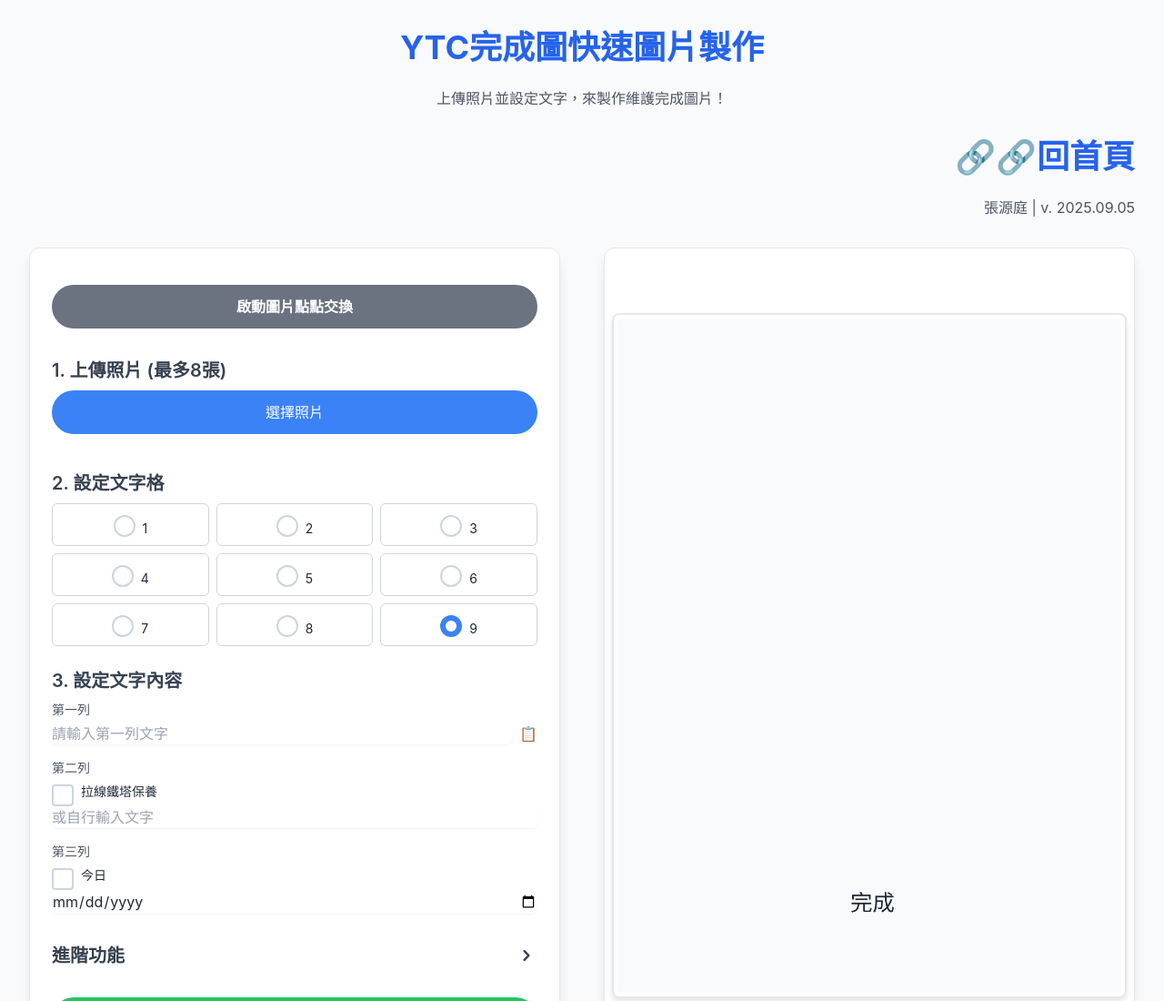
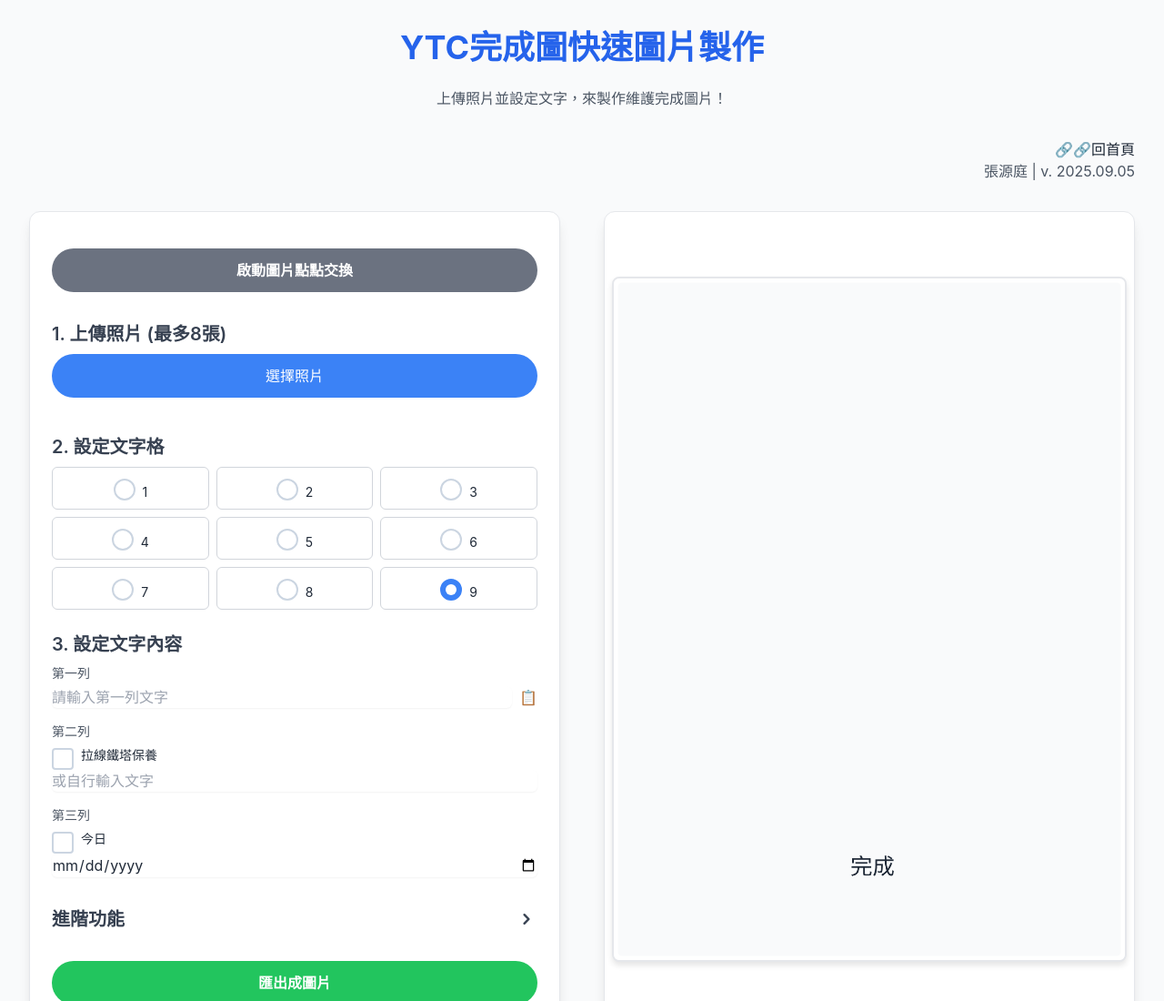
Before and after one commit to svcopcc/BBD, a website: page bbdimg.html in a window 1280 px wide. Shown: the top 1100 px of the page at 91% size. Drawn offline with nearby package versions, Linux system fonts and the light colour scheme.

Commit message:
Update bbdimg.html

```diff
--- a/bbdimg.html
+++ b/bbdimg.html
@@ -148,7 +148,7 @@
     <div class="container mx-auto p-4 md:p-8">
         <h1 class="text-3xl md:text-4xl font-bold text-center text-blue-600 mb-6">YTC完成圖快速圖片製作</h1>
         <p class="text-center text-gray-600 mb-8">上傳照片並設定文字，來製作維護完成圖片！</p>
-        <h2 class="text-3xl md:text-4xl font-bold text-center text-blue-600 mb-6" style="color=rgb(31 227 84); text-align: right; font-size=1.5em;"><a href="https://feixu.tw/BBD/">🔗🔗回首頁</h2>
+        <p style="color=rgb(31 227 84); text-align: right; font-size=1.5em;"><a href="https://feixu.tw/BBD/">🔗🔗回首頁</p>
         <p class="text-center text-gray-600 mb-8" style="text-align: right;"> 張源庭 |   v. 2025.09.05</p>
 
         <div class="grid grid-cols-1 lg:grid-cols-2 gap-8 lg:gap-12 mb-8">
```
